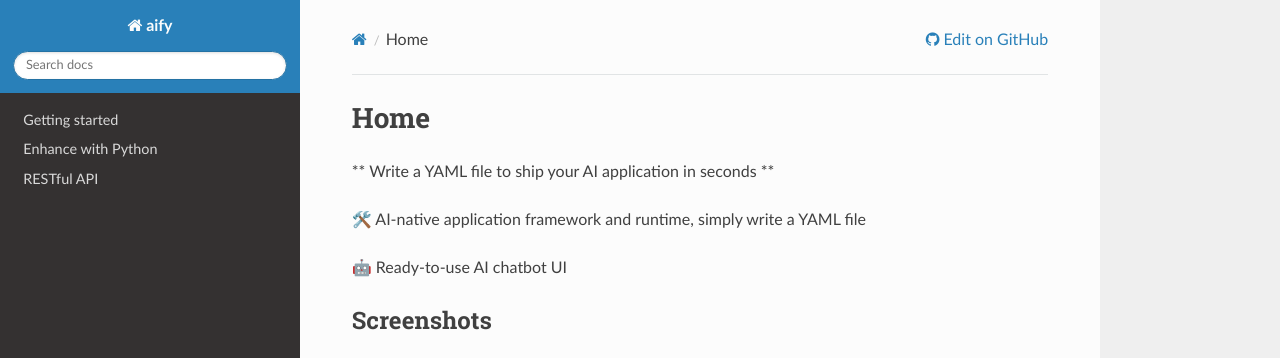
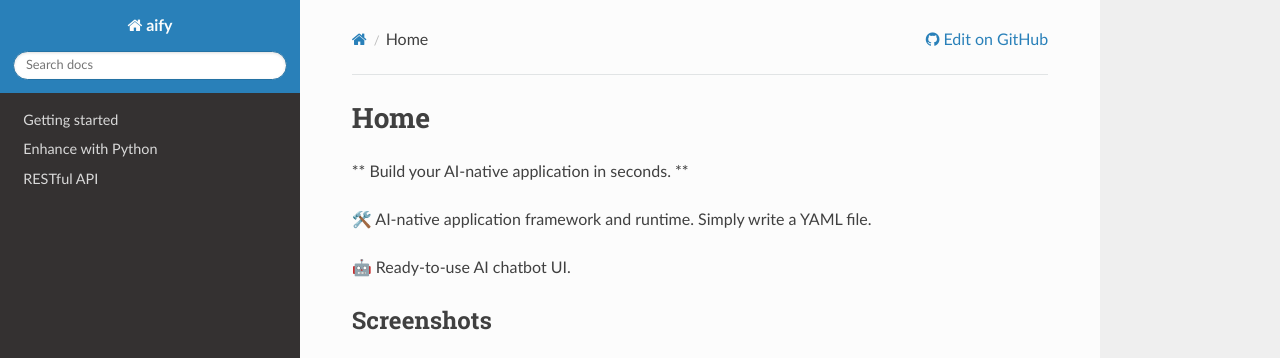
Before and after one commit to shellc/aify, an MkDocs documentation site: the page built from docs/index.md, in a window 1280 px wide. Shown: the top 358 px of the page. Built offline with MkDocs 1.6.1, drawn with Linux system fonts in a browser that asks for light colours; nearby versions of some CDN libraries.

Commit message:
update project descriptions

```diff
--- a/docs/index.md
+++ b/docs/index.md
@@ -1,10 +1,10 @@
 # Home
 
-** Write a YAML file to ship your AI application in seconds **
+** Build your AI-native application in seconds. **
 
-🛠️ AI-native application framework and runtime, simply write a YAML file
+🛠️ AI-native application framework and runtime. Simply write a YAML file.
 
-🤖 Ready-to-use AI chatbot UI
+🤖 Ready-to-use AI chatbot UI.
 
 ## Screenshots
 
```
Also changed, not shown: README.md (+1 -1 lines), docs/getting_started.md (+1 -1 lines), 1 other file.
